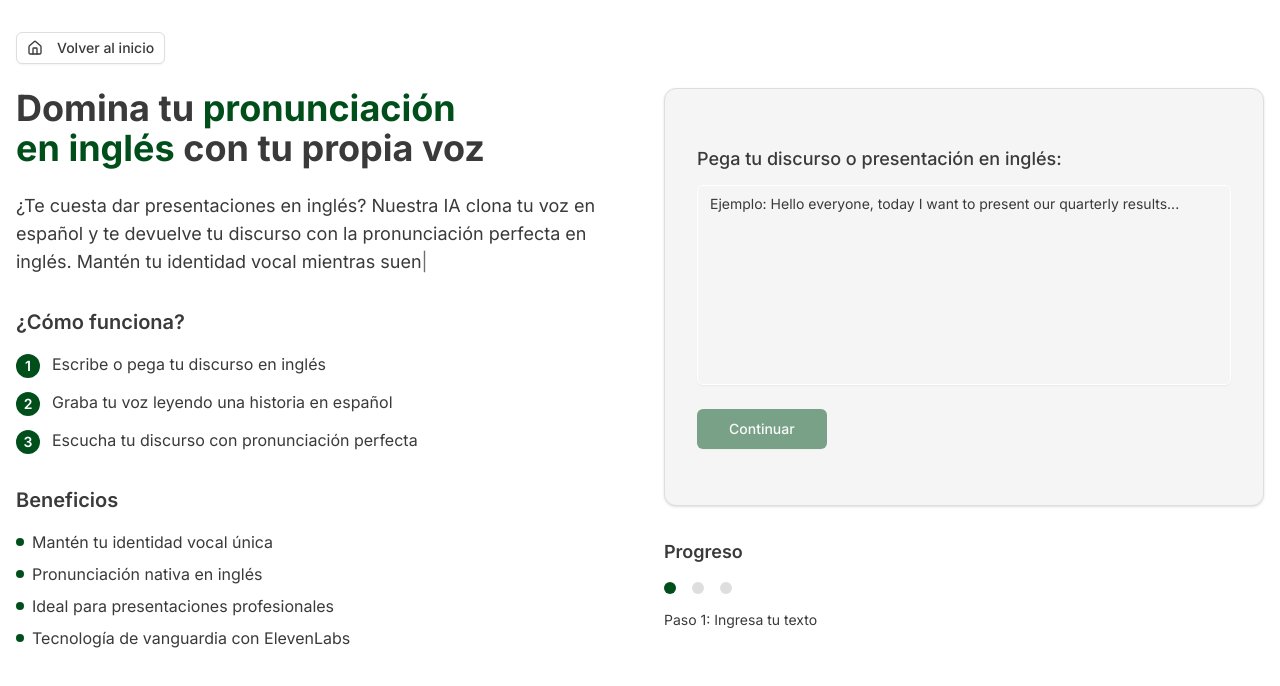
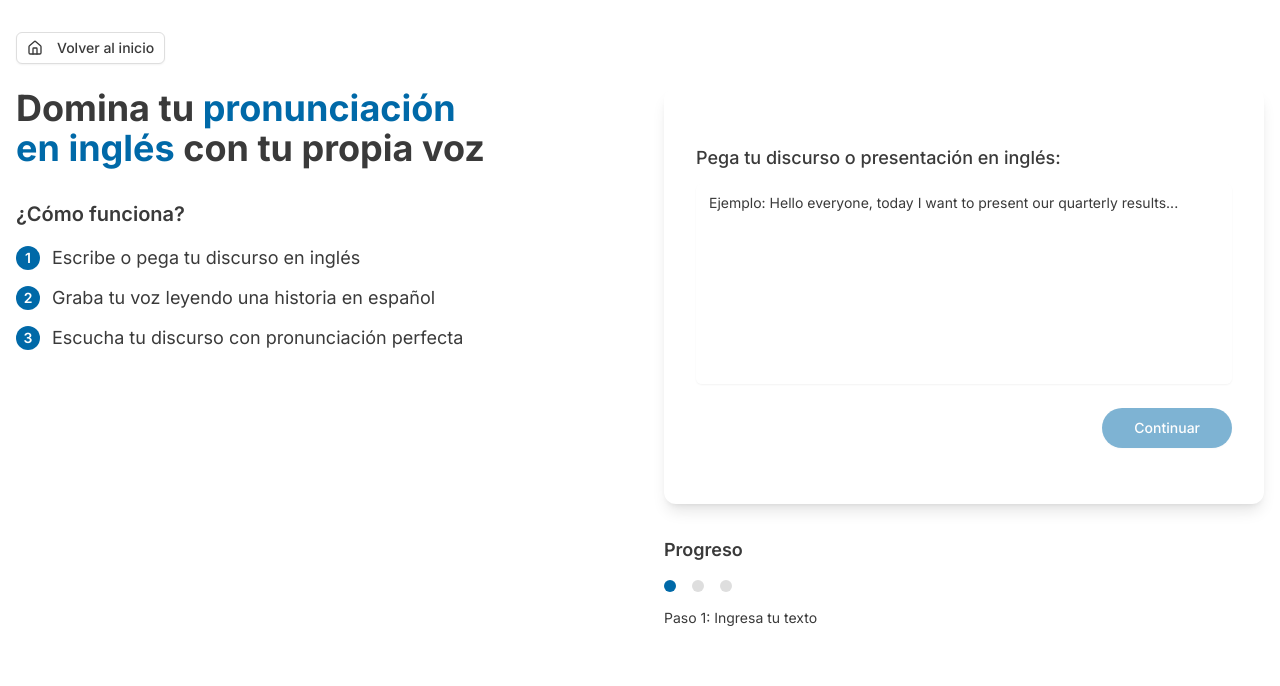
Before and after one commit to SalomoneCro/BugsterHackaton, a Next.js app: page /pronunciation in a window 1280 px wide. Shown: the top 686 px of the page. Built offline with nearby package versions, Linux system fonts and the light colour scheme.

Commit message:
add changes ins styles

```diff
--- a/app/globals.css
+++ b/app/globals.css
@@ -10,19 +10,19 @@
   --card-foreground: oklch(0.35 0 0); /* Dark gray text for cards */
   --popover: oklch(1 0 0); /* White popover background */
   --popover-foreground: oklch(0.35 0 0); /* Dark gray popover text */
-  --primary: oklch(0.35 0.15 160); /* Darker emerald primary for better contrast */
+  --primary: oklch(50% 0.134 242.749); /* Darker emerald primary for better contrast */
   --primary-foreground: oklch(1 0 0); /* White text on primary */
-  --secondary: oklch(0.45 0.15 160); /* Darker emerald secondary for better contrast */
+  --secondary: oklch(74.6% 0.16 232.661); /* Darker emerald secondary for better contrast */
   --secondary-foreground: oklch(1 0 0); /* White text on secondary */
   --muted: oklch(0.97 0 0); /* Light gray muted background */
   --muted-foreground: oklch(0.35 0 0); /* Dark gray muted text */
-  --accent: oklch(0.65 0.15 160); /* Bright emerald accent */
+  --accent: oklch(74.6% 0.16 232.661); /* Bright emerald accent */
   --accent-foreground: oklch(1 0 0); /* White text on accent */
   --destructive: oklch(0.45 0.245 27.325); /* Darker red for better contrast */
   --destructive-foreground: oklch(1 0 0); /* White text on destructive background */
   --border: oklch(0.9 0 0); /* Light border (#e2e8f0) */
   --input: oklch(1 0 0); /* White input background */
-  --ring: oklch(0.65 0.15 160); /* Emerald focus ring */
+  --ring: oklch(95.1% 0.026 236.824); /* Emerald focus ring */
   --chart-1: oklch(0.45 0.15 160);
   --chart-2: oklch(0.65 0.15 160);
   --chart-3: oklch(0.398 0.07 227.392);
--- a/app/pronunciation/page.tsx
+++ b/app/pronunciation/page.tsx
@@ -216,12 +216,12 @@ export default function PronunciationApp() {
                   </p>
                 </div>
 
-                <div className="bg-muted p-6 rounded-lg">
+                <div className="bg-[#F1F5F9] p-6 rounded-lg">
                   <h3 className="text-lg font-semibold text-foreground mb-4">Texto para grabar:</h3>
-                  <p className="text-foreground leading-relaxed text-lg">{storyText}</p>
+                  <p className="text-foreground leading-relaxed text-2xl font-mono">{storyText}</p>
                 </div>
 
-                <div className="space-y-4">
+                {/* <div className="space-y-4">
                   <h3 className="text-lg font-semibold text-foreground">Instrucciones:</h3>
                   <div className="space-y-2">
                     <div className="flex items-start space-x-2">
@@ -241,7 +241,7 @@ export default function PronunciationApp() {
                       <p className="text-muted-foreground">La grabación debe durar al menos 30 segundos</p>
                     </div>
                   </div>
-                </div>
+                </div> */}
               </div>
             ) : (
               /* Default Content (Input and Playback steps) */
@@ -251,16 +251,16 @@ export default function PronunciationApp() {
                   <h1 className="text-3xl lg:text-4xl font-bold text-foreground mb-6 text-balance">
                     Domina tu <span className="text-primary">pronunciación en inglés</span> con tu propia voz
                   </h1>
-                  <p className="text-lg text-muted-foreground text-pretty min-h-[4rem]">
+                  {/* <p className="text-lg text-muted-foreground text-pretty min-h-[4rem]">
                     {animatedText}
                     <span className="animate-pulse">|</span>
-                  </p>
+                  </p> */}
                 </div>
 
                 {/* How it works */}
                 <div className="space-y-4">
                   <h2 className="text-xl font-semibold text-foreground">¿Cómo funciona?</h2>
-                  <div className="space-y-3">
+                  <div className="space-y-3 text-lg">
                     <div className="flex items-start space-x-3">
                       <div className="w-6 h-6 bg-primary text-primary-foreground rounded-full flex items-center justify-center text-sm font-semibold flex-shrink-0 mt-0.5">1</div>
                       <p className="text-muted-foreground">Escribe o pega tu discurso en inglés</p>
@@ -277,7 +277,7 @@ export default function PronunciationApp() {
                 </div>
 
                 {/* Benefits */}
-                <div className="space-y-4">
+                {/* <div className="space-y-4">
                   <h2 className="text-xl font-semibold text-foreground">Beneficios</h2>
                   <div className="space-y-2">
                     <div className="flex items-center space-x-2">
@@ -297,7 +297,7 @@ export default function PronunciationApp() {
                       <p className="text-muted-foreground">Tecnología de vanguardia con ElevenLabs</p>
                     </div>
                   </div>
-                </div>
+                </div> */}
               </>
             )}
           </div>
@@ -327,6 +327,7 @@ export default function PronunciationApp() {
                       className="min-h-[200px] text-base resize-none"
                     />
                   </div>
+                  <div className="flex justify-end">
                     <Button
                       onClick={handleSubmitPitch}
                       disabled={!pitchText.trim()}
@@ -335,6 +336,7 @@ export default function PronunciationApp() {
                     >
                       Continuar
                     </Button>
+                  </div>
                 </div>
               </CardContent>
             </Card>
--- a/components/ui/button.tsx
+++ b/components/ui/button.tsx
@@ -24,7 +24,7 @@ const buttonVariants = cva(
       size: {
         default: 'h-9 px-4 py-2 has-[>svg]:px-3',
         sm: 'h-8 rounded-md gap-1.5 px-3 has-[>svg]:px-2.5',
-        lg: 'h-10 rounded-md px-6 has-[>svg]:px-4',
+        lg: 'h-10 rounded-full px-8 has-[>svg]:px-4',
         icon: 'size-9',
       },
     },
--- a/components/ui/card.tsx
+++ b/components/ui/card.tsx
@@ -7,7 +7,7 @@ function Card({ className, ...props }: React.ComponentProps<'div'>) {
     <div
       data-slot="card"
       className={cn(
-        'bg-card text-card-foreground flex flex-col gap-6 rounded-xl border py-6 shadow-sm',
+        'bg-white text-card-foreground flex flex-col gap-6 rounded-xl py-6 shadow-lg',
         className,
       )}
       {...props}
```
Lines whose indentation alone changed are shown as unchanged.
